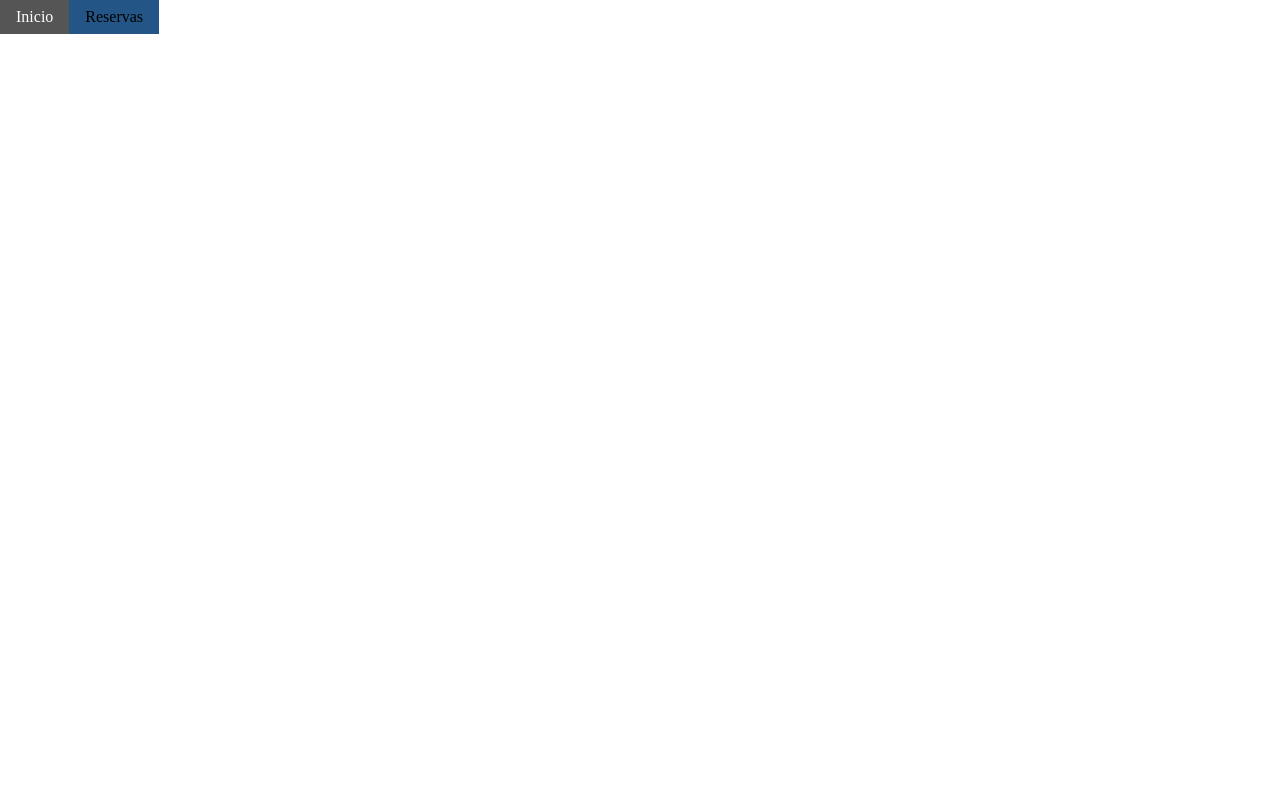
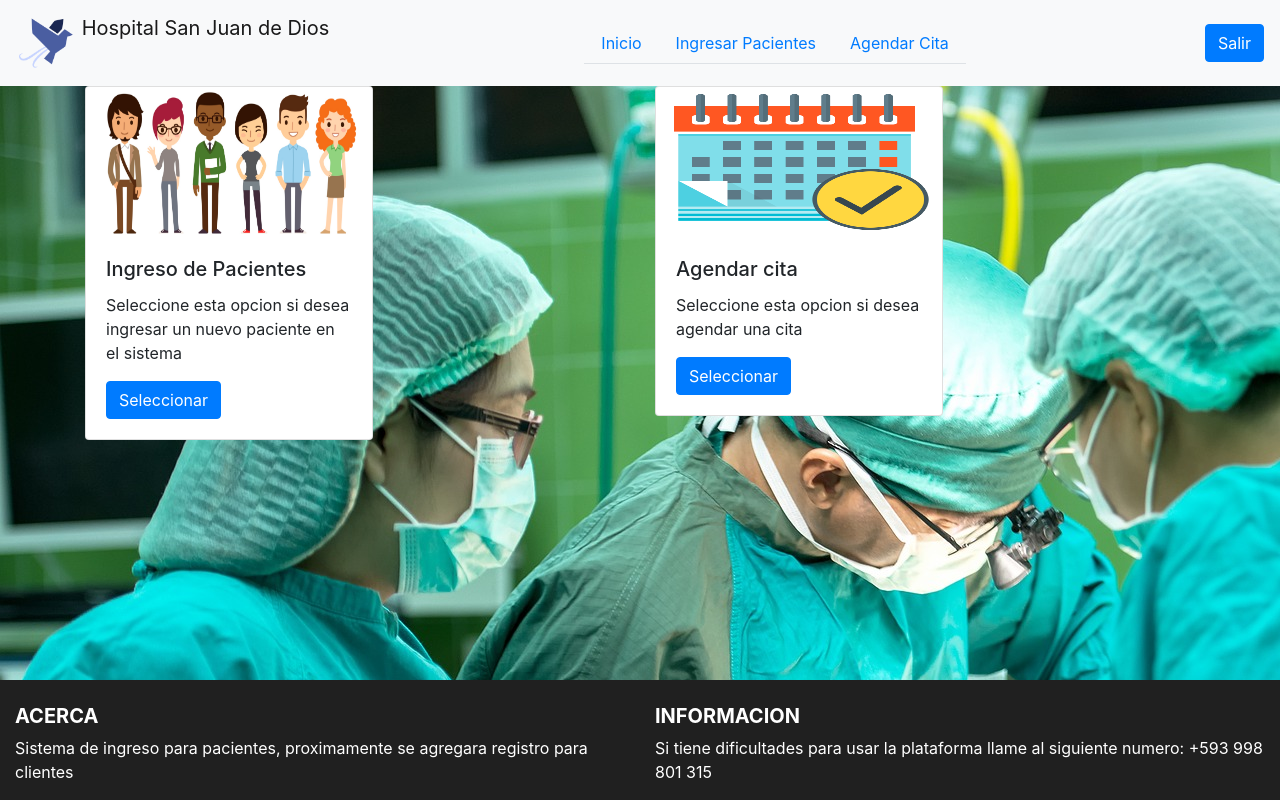
Before and after one commit to Tayronca/Hospital_Uni, a plain HTML site: page Hospital/Inicio.html in a window 1280 px wide. Drawn offline with nearby package versions, Linux system fonts and the light colour scheme.

Commit message:
Add files via upload

```diff
--- a/Hospital/CSS/Estiloss.css
+++ b/Hospital/CSS/Estiloss.css
@@ -1,3 +1,7 @@
+body{
+    background-image: url(../Imagenes/fondo.jpg);
+    height: 800px;
+}
 .Container{
     height: 0px;
 }
@@ -5,7 +9,10 @@
 footer{
     background: #202020;
     color: white;
-    height: 110px;
+    width: 100%;
+
+    position: fixed;
+    bottom: 0;
 
 }
 
@@ -22,7 +29,3 @@ footer{
 .carousel-inner{
     height:800px ;
 }
-
-.navbar-brand{
-
-}
--- a/Hospital/CSS/form.css
+++ b/Hospital/CSS/form.css
@@ -1,48 +1,49 @@
-body{font-family: Arial;
-    background-color: #18A383;
-     box-sizing: border-box;
-     padding-top: 100px;
+*{
+  padding: 0;
+  margin: 0;
+
 }
 
-.navul{
-    list-style-type: none;
-    margin: 0;
-    padding: 0;
-    overflow: hidden;
-    background-color: #f8f9fa;
-  }
+body{
+  background-image: url(../Imagenes/fondo.jpg);
+  height: 800px;
 
-  .nom{
-float: left;
-  }
+}
 
-  li{
-      float: right;
-      border-right:1px solid black;
-  }
+.menu-header ul{
+  display: flex;
+  justify-content: flex-end;
+}
 
-  li a {
-    display: block;
-    color:black;
-    text-align: right;
-    padding: 14px 16px;
-    text-decoration: none;
-  }
 
-  li a:hover:not(.active) {
-    background-color: #4CAF50;
-  }
+
+
+
+
 
 form{
-    background-color: white;
+    border: 1px solid #eee;
+    background-color: #ffffff;
     border-radius: 0 0 3px 3px;
     color: #999;
     font-size: 0.8em;
     padding: 20px;
-    margin: 0 auto;
+    margin: 100px;
     width: 300px;
+
+
+
+
 }
 
+.formulario{
+  display: flex;
+  align-content: center;
+
+}
+
+.btn{
+  margin:  10px;}
 
 .field{
     border: solid 1px #ccc;
@@ -61,6 +62,8 @@ form{
   display: inline-block;
   vertical-align: top;
 }
+
+}
 .field-container i{
     border: solid 1px #ccc;
     background-color: #ddd;
@@ -70,9 +73,14 @@ form{
     margin-right: -5px;
     vertical-align: top;
 }
+
+
 footer{
-    background: #202020;
-    color: white;
-    height: 110px;
-    margin-top: 75px;
+  background: #202020;
+  color: white;
+  width: 100%;
+
+  position: fixed;
+  bottom: 0;
+
 }
--- a/Hospital/Inicio.html
+++ b/Hospital/Inicio.html
@@ -4,17 +4,93 @@
     <meta charset="UTF-8">
     <meta name="viewport" content="width=device-width, initial-scale=1.0">
     <meta http-equiv="X-UA-Compatible" content="ie=edge">
-    <link rel="stylesheet" type="text/css" href="./CSS/Ini.css">
+    <link rel="stylesheet" href="https://stackpath.bootstrapcdn.com/bootstrap/4.3.1/css/bootstrap.min.css" integrity="sha384-ggOyR0iXCbMQv3Xipma34MD+dH/1fQ784/j6cY/iJTQUOhcWr7x9JvoRxT2MZw1T" crossorigin="anonymous">
+    <link rel="stylesheet" type="text/css" href="./CSS/Estiloss.css">
     <title>Document</title>
+
 </head>
 <body>
-   <div id="navs">
-    <ul>
-        <li><a>Inicio</a></li>
-        <li><a>Reservas</a></li>
-    </ul>
+
+<nav class="navbar navbar-light bg-light">
+  <a class="navbar-brand" href="#">
+    <img src="./Imagenes/3efc79ee-d03c-4a11-a5e3-63a9bd48a1cb_200x200.png" width="60" height="60" class="d-inline-block align-top" alt="">
+    Hospital San Juan de Dios
+  </a>
+  <ul class="nav nav-tabs">
+    <li class="nav-item">
+      <a class="nav-link" href="#">Inicio</a>
+    </li>
+    <li class="nav-item">
+      <a class="nav-link" href="../Hospital/Reuser.html">Ingresar Pacientes</a>
+    </li>
+            <li class="nav-item">
+              <a class="nav-link" href="../Hospital/Cita.html">Agendar Cita</a>
+            </li>
+
+  </ul>
+  <a class="btn btn-primary" href="../Hospital/Homen.html" role="button">Salir</a>  </nav>
+  <div class="container">
+        <div class="row">
+            <div class="col-6">
+                    <div class="card" style="width: 18rem;">
+                            <img src="../Hospital/Imagenes/buyer-persona04.jpg"   height="150" class="card-img-top" alt="...">
+                            <div class="card-body">
+                              <h5 class="card-title">Ingreso de Pacientes</h5>
+                              <p class="card-text">Seleccione esta opcion si desea ingresar un nuevo paciente en el sistema</p>
+                              <a href="../Hospital/Reuser.html" class="btn btn-primary">Seleccionar</a>
+                            </div>
+                          </div>
+            </div>
+            <div class="col-6">
+                    <div class="card" style="width: 18rem;">
+                            <img src="../Hospital/Imagenes/agendar.png"  height="150"  class="card-img-top" alt="...">
+                            <div class="card-body">
+                              <h5 class="card-title">Agendar cita</h5>
+                              <p class="card-text">Seleccione esta opcion si desea agendar una cita</p>
+                              <a href="../Hospital/Cita.html" class="btn btn-primary">Seleccionar</a>
+                            </div>
+                          </div>
+            </div>
 
 
-   </div>
+        </div>
+  </div>
+
+
+
+</div><footer class="page-footer font-small teal pt-4">
+
+    <div class="container-fluid text-center text-md-left">
+
+      <div class="row">
+
+        <div class="col-md-6 mt-md-0 mt-3">
+
+          <h5 class="text-uppercase font-weight-bold">Acerca</h5>
+          <p>Sistema de ingreso para pacientes, proximamente se agregara registro para clientes</p>
+
+        </div>
+
+        <hr class="clearfix w-100 d-md-none pb-3">
+
+        <div class="col-md-6 mb-md-0 mb-3">
+
+          <h5 class="text-uppercase font-weight-bold">Informacion</h5>
+          <p>Si tiene dificultades para usar la plataforma llame al siguiente numero: +593 998 801 315 </p>
+
+        </div>
+
+      </div>
+
+    </div>
+
+
+  </footer>
+
+ <!-- jQuery first, then Popper.js, then Bootstrap JS -->
+ <script src="https://code.jquery.com/jquery-3.3.1.slim.min.js" integrity="sha384-q8i/X+965DzO0rT7abK41JStQIAqVgRVzpbzo5smXKp4YfRvH+8abtTE1Pi6jizo" crossorigin="anonymous"></script>
+ <script src="https://cdnjs.cloudflare.com/ajax/libs/popper.js/1.14.7/umd/popper.min.js" integrity="sha384-UO2eT0CpHqdSJQ6hJty5KVphtPhzWj9WO1clHTMGa3JDZwrnQq4sF86dIHNDz0W1" crossorigin="anonymous"></script>
+ <script src="https://stackpath.bootstrapcdn.com/bootstrap/4.3.1/js/bootstrap.min.js" integrity="sha384-JjSmVgyd0p3pXB1rRibZUAYoIIy6OrQ6VrjIEaFf/nJGzIxFDsf4x0xIM+B07jRM" crossorigin="anonymous"></script>
 </body>
+
 </html>
```
Also changed, not shown: Hospital/Cita.html (renamed from Hospital/Hospital/Reuser.html, +22 -26 lines), Hospital/Homen.html (+1 -1 lines), Hospital/Login.html (+2 -1 lines), Hospital/Imagenes/agendar.png (added), Hospital/Imagenes/buyer-persona04.jpg (added), Hospital/Imagenes/fondo.jpg (added).
